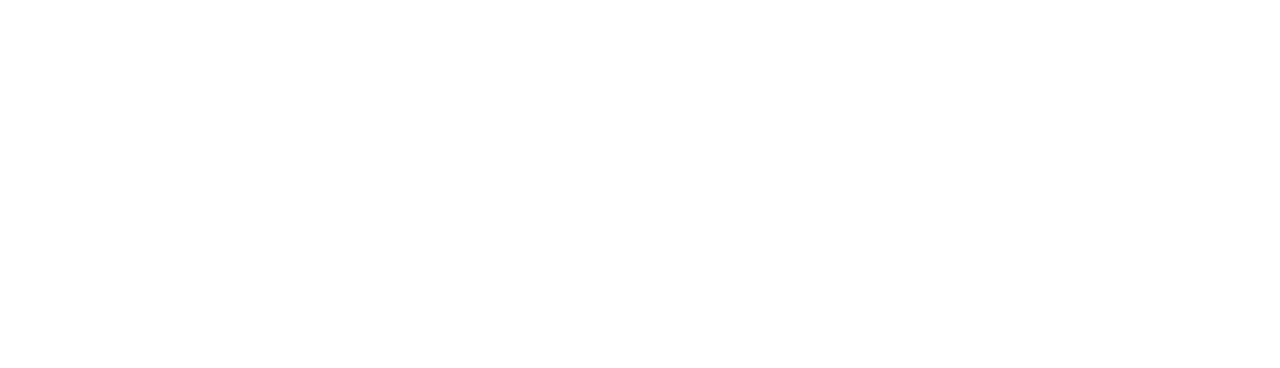
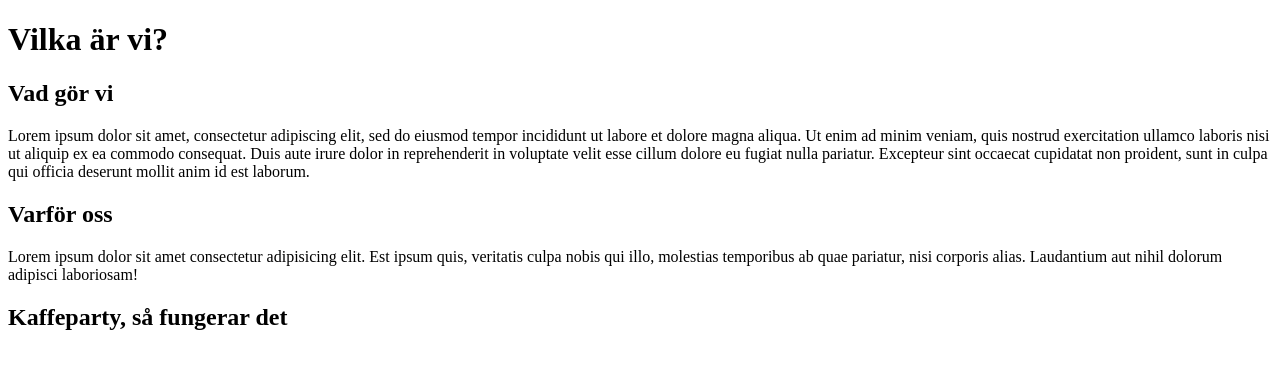
Before and after one commit to jesDVar/Ovn8, a plain HTML site: page index.html in a window 1280 px wide. Drawn offline with Linux system fonts and the light colour scheme.

Commit message:
Lorem ipsum in index

```diff
--- a/index.html
+++ b/index.html
@@ -7,6 +7,23 @@
     <title>Document</title>
 </head>
 <body>
+    <h1>Vilka är vi?</h1>
 
+    <h2>Vad gör vi</h2>
+    <p>Lorem ipsum dolor sit amet, consectetur adipiscing elit, sed do eiusmod
+         tempor incididunt ut labore et dolore magna aliqua. Ut enim ad minim
+          veniam, quis nostrud exercitation ullamco laboris nisi ut aliquip
+           ex ea commodo consequat. Duis aute irure dolor in reprehenderit
+            in voluptate velit esse cillum dolore eu fugiat nulla pariatur.
+             Excepteur sint occaecat cupidatat non proident, sunt in culpa qui
+         officia deserunt mollit anim id est laborum.</p>
+
+    <h2>Varför oss</h2>
+    <p>Lorem ipsum dolor sit amet consectetur adipisicing elit.
+        Est ipsum quis, veritatis culpa nobis qui illo, molestias temporibus
+         ab quae pariatur, nisi corporis alias. Laudantium aut nihil dolorum
+          adipisci laboriosam!</p>
+
+    <h2>Kaffeparty, så fungerar det</h2>
 </body>
 </html>
```
